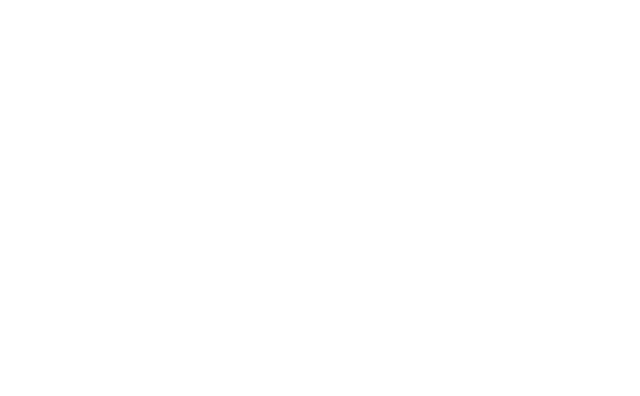
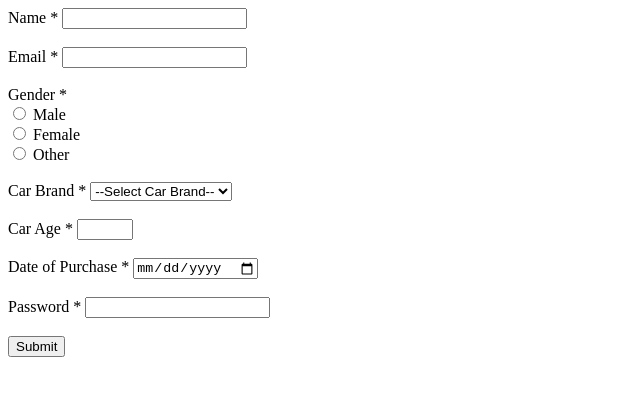
Before and after one commit to acciojob/car-insurance-form-DipeshGoud, a website: page main.html in a window 1280 px wide. Shown: the whole page, without its empty margins (0-640 px from the left). Drawn offline with Linux system fonts and the light colour scheme.

Commit message:
created a submission

```diff
--- a/main.html
+++ b/main.html
@@ -11,6 +11,42 @@
     <script type="text/javascript" src="./script.js">
 </script>
 
+	<form method="POST">
+  <label for="name">Name *</label>
+  <input type="text" id="name" name="name" required><br><br>
+<label for="email">Email *</label>
+<input type="email" id="email" name="email" required><br><br>
+
+<label for="gender">Gender *</label>
+<br>
+<input type="radio" id="male" name="gender" value="male" required>
+<label for="male">Male</label><br>
+<input type="radio" id="female" name="gender" value="female" required>
+<label for="female">Female</label><br>
+<input type="radio" id="other" name="gender" value="other" required>
+<label for="other">Other</label><br><br>
+
+<label for="cars">Car Brand *</label>
+<select id="cars" name="cars" required>
+<option value="">--Select Car Brand--</option>
+<option value="BMW">BMW</option>
+<option value="Audi">Audi</option>
+<option value="Mercedez">Mercedez</option>
+</select><br><br>
+
+<label for="carage">Car Age *</label>
+<input type="number" id="carage" name="carage" min="1" max="50" required><br><br>
+
+<label for="dop">Date of Purchase *</label>
+<input type="date" id="dop" name="dop" required><br><br>
+
+<label for="password">Password *</label>
+<input type="password" id="password" name="password" required><br><br>
+
+<button type="submit">Submit</button>
+
+</form>
+
 </body>
 
 </html>
```
